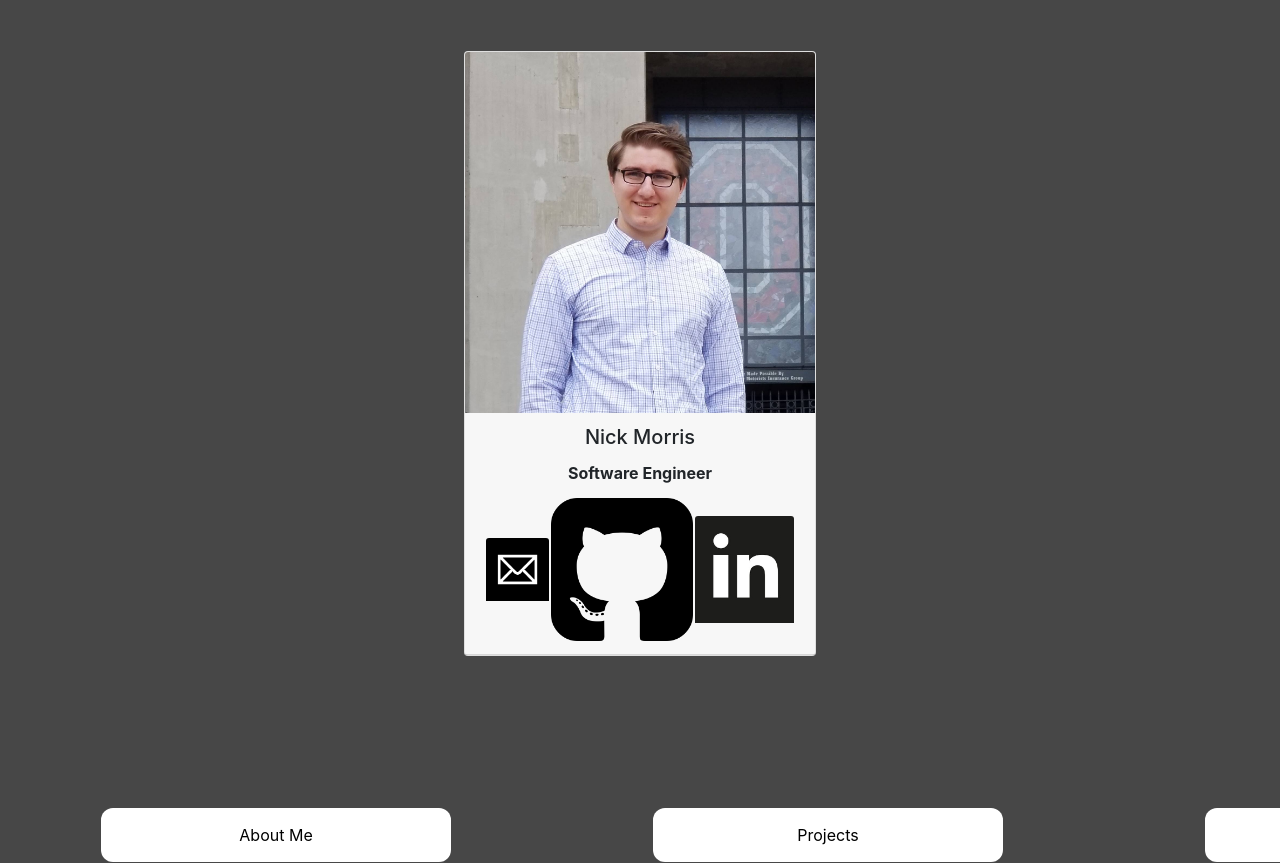
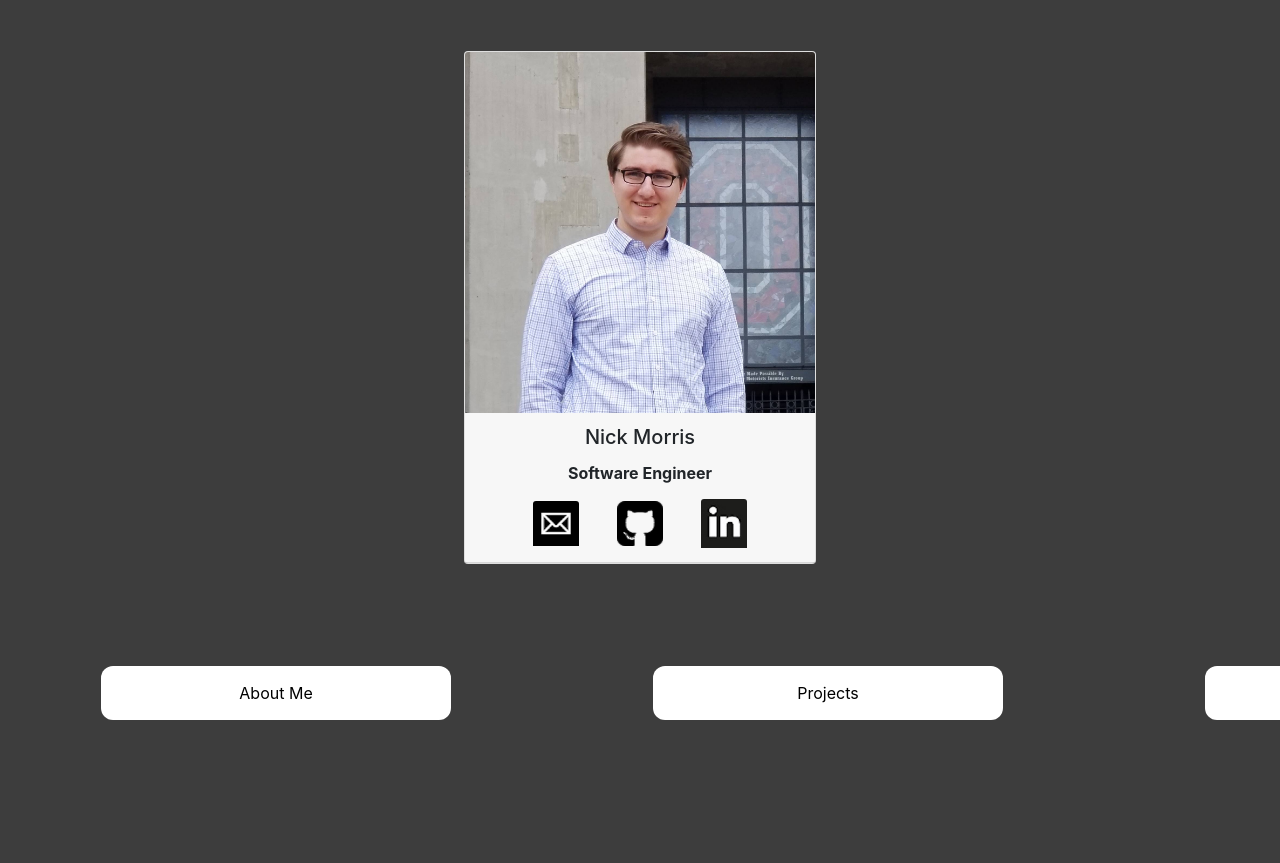
Before and after one commit to nickmorris991/My-Website, a Flask app: page / in a window 1280 px wide; the page is wider, and only the part inside the window is pictured. After the commit the page ends 720 px from the top of that part, so only its background shows below. Run offline with Flask 2, Linux system fonts and the light colour scheme; lists and menus that the app fills with data are empty; some libraries are stand-ins or nearby versions.

Commit message:
restruct index html & rough first version of contact icons finished

```diff
--- a/static/css/index.css
+++ b/static/css/index.css
@@ -1,5 +1,5 @@
 body {
-    background-color: rgb(71, 71, 71);
+    background-color: rgb(61, 61, 61);
 }
 
 .center {
@@ -21,12 +21,17 @@ body {
 }
 
 .info-card-table {
-    margin-top: 150px;
+    margin-top: 100px;
 }
 
 .info-card {
     margin-right: 100px;
     margin-left: 100px;
+}
+
+.contact-img {
+    margin-right: 15%;
+    margin-left: 15%;
 }
 
 .button {
@@ -42,3 +47,12 @@ body {
     cursor: pointer;
     border-radius: 12px;
 }
+
+.contact-button {
+    background-color: Transparent;
+    background-repeat:no-repeat;
+    border: none;
+    cursor:pointer;
+    overflow: hidden;
+    outline:none;
+}
--- /dev/null
+++ b/static/js/background.animation.js
@@ -0,0 +1 @@
+console.log("test");
--- /dev/null
+++ b/static/js/index.redirects.js
@@ -0,0 +1,11 @@
+function emailRedirect() {
+    location.href = 'mailto:morris.1489@osu.edu';
+}
+
+function githubRedirect() {
+    location.href = 'https://github.com/nickmorris991';
+}
+
+function linkedinRedirect() {
+    location.href = 'https://www.linkedin.com/in/nicholas-jacob-morris/';
+}
--- a/templates/index.html
+++ b/templates/index.html
@@ -1,6 +1,8 @@
 <!doctype html>
 <html lang="en">
   <head>
+    <title>Nick Morris</title>
+
     <!-- Required meta tags -->
     <meta charset="utf-8">
     <meta name="viewport" content="width=device-width, initial-scale=1, shrink-to-fit=no">
@@ -11,10 +13,14 @@
     <!-- Local CSS -->
     <link rel="stylesheet" href="static/css/index.css">
 
-    <title>Nick Morris</title>
+    <!-- Local JS -->
+    <script src="static/js/background.animation.js"></script>
+    <script src="static/js/index.redirects.js"></script>
   </head>
 
   <body>
+    <section id="root">
+      <div id="container">
         <!-- header card table -->
         <table class="center">
           <tr>
@@ -25,16 +31,28 @@
                   <div class="card-header">
                     <h5 class="card-title">Nick Morris</h5>
                     <p class="card-title">Software Engineer</p>
-                <table>
+                    <table class="center">
                       <tr>
                         <th>
+                          <div class="contact-img">
+                            <button class="contact-button" onclick="emailRedirect()">
                               <img class="card-img-top" src="static/img/email-sign.png" alt="Card image cap">
+                            </button>
+                          </div>
                         </th>
                         <th>
+                          <div class="contact-img">
+                            <button class="contact-button" onclick="githubRedirect()">
                               <img class="card-img-top" src="static/img/github-sign.png" alt="Card image cap">
+                            </button>
+                          </div>
                         </th>
                         <th>
+                          <div class="contact-img">
+                            <button class="contact-button" onclick="linkedinRedirect()">
                               <img class="card-img-top" src="static/img/linkedin-sign.jpg" alt="Card image cap">
+                            </button>
+                          </div>
                         </th>
                       </tr>
                     </table>
@@ -60,8 +78,7 @@
           </tr>
         </table>
 
-    <script src="https://code.jquery.com/jquery-3.4.1.slim.min.js" integrity="sha384-J6qa4849blE2+poT4WnyKhv5vZF5SrPo0iEjwBvKU7imGFAV0wwj1yYfoRSJoZ+n" crossorigin="anonymous"></script>
-    <script src="https://cdn.jsdelivr.net/npm/popper.js@1.16.0/dist/umd/popper.min.js" integrity="sha384-Q6E9RHvbIyZFJoft+2mJbHaEWldlvI9IOYy5n3zV9zzTtmI3UksdQRVvoxMfooAo" crossorigin="anonymous"></script>
-    <script src="https://stackpath.bootstrapcdn.com/bootstrap/4.4.1/js/bootstrap.min.js" integrity="sha384-wfSDF2E50Y2D1uUdj0O3uMBJnjuUD4Ih7YwaYd1iqfktj0Uod8GCExl3Og8ifwB6" crossorigin="anonymous"></script>
+      </div>
+    </section>
   </body>
 </html>
```
Also changed, not shown: static/img/email-sign.png, static/img/github-sign.png, static/img/linkedin-sign.jpg. Lines whose indentation alone changed are shown as unchanged.
